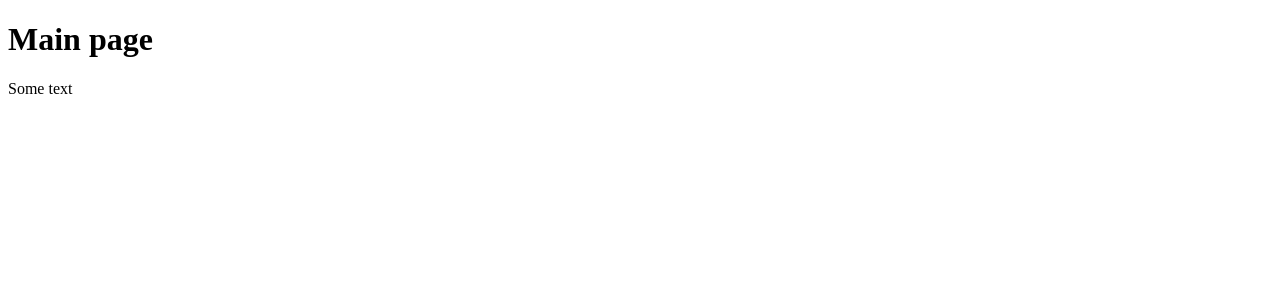
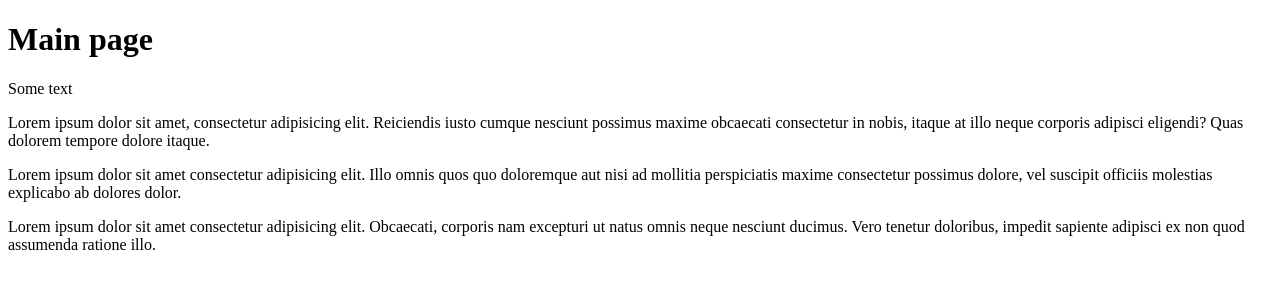
Before and after one commit to ViktorKucher/lab1ref, a plain HTML site: page index.html in a window 1280 px wide. Drawn offline with Linux system fonts and the light colour scheme.

Commit message:
second commit

```diff
--- a/index.html
+++ b/index.html
@@ -7,5 +7,8 @@
 <body>
    <h1>Main page</h1>
    <p>Some text</p>
+   <p>Lorem ipsum dolor sit amet, consectetur adipisicing elit. Reiciendis iusto cumque nesciunt possimus maxime obcaecati consectetur in nobis, itaque at illo neque corporis adipisci eligendi? Quas dolorem tempore dolore itaque.</p>
+   <p>Lorem ipsum dolor sit amet consectetur adipisicing elit. Illo omnis quos quo doloremque aut nisi ad mollitia perspiciatis maxime consectetur possimus dolore, vel suscipit officiis molestias explicabo ab dolores dolor.</p>
+   <p>Lorem ipsum dolor sit amet consectetur adipisicing elit. Obcaecati, corporis nam excepturi ut natus omnis neque nesciunt ducimus. Vero tenetur doloribus, impedit sapiente adipisci ex non quod assumenda ratione illo.</p>
 </body>
 </html>
```
